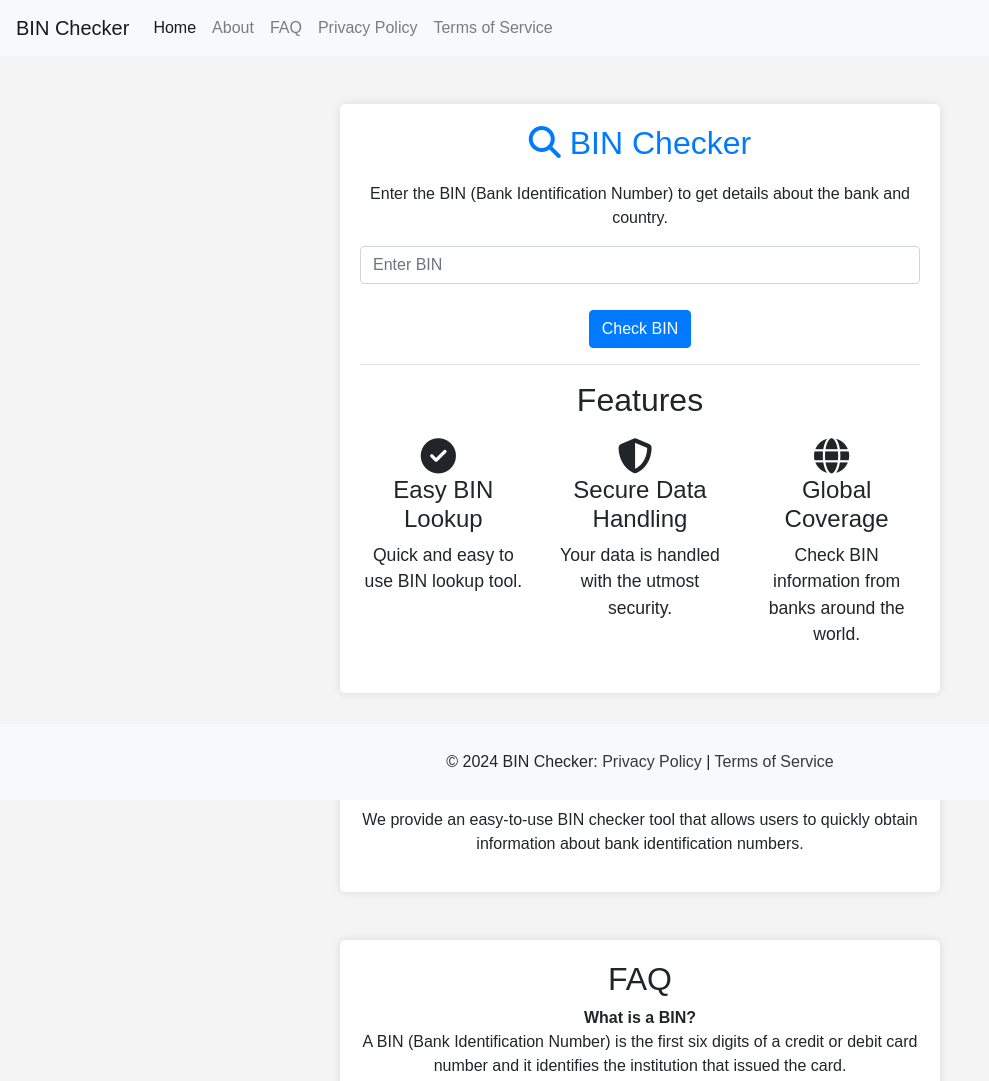
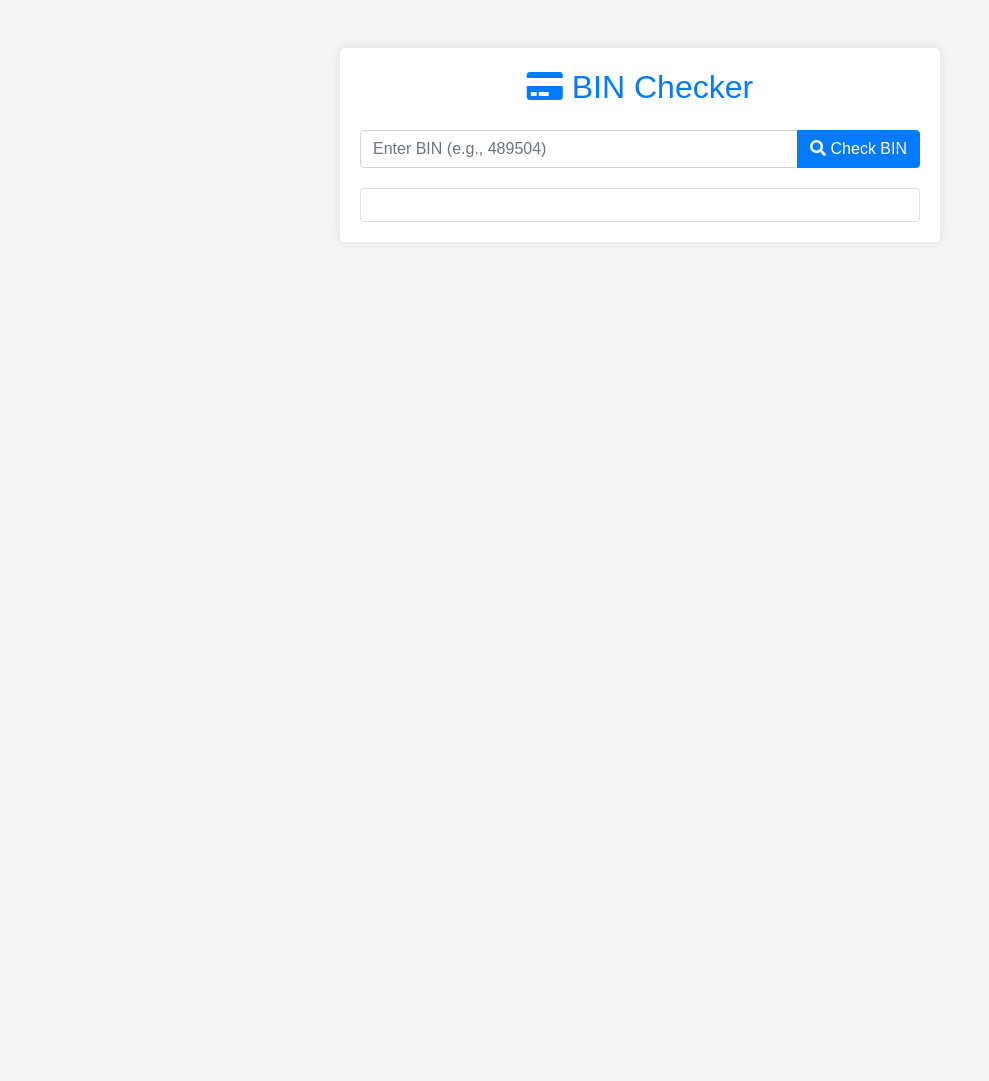
Before and after one commit to saikothasan/Bin-checker, a plain HTML site: page index.html in a window 1280 px wide. Shown: the top 1081 px of the page, without its empty margins (0-989 px from the left). After the commit the page ends 800 px from the top, so only its background shows below. Drawn offline with nearby package versions, Linux system fonts and the light colour scheme.

Commit message:
Update index.html

```diff
--- a/index.html
+++ b/index.html
@@ -3,93 +3,29 @@
 <head>
     <meta charset="UTF-8">
     <meta name="viewport" content="width=device-width, initial-scale=1.0">
+    <meta name="description" content="BIN Checker - Check your BIN information easily.">
     <title>BIN Checker</title>
-    <meta name="description" content="Check Bank Identification Numbers (BIN) with ease using our BIN Checker. Get details like bank name and country.">
-    <meta name="keywords" content="BIN Checker, Bank Identification Number, BIN lookup">
-    <link rel="stylesheet" href="https://maxcdn.bootstrapcdn.com/bootstrap/4.5.2/css/bootstrap.min.css">
+    <!-- Bootstrap CSS -->
+    <link rel="stylesheet" href="https://stackpath.bootstrapcdn.com/bootstrap/4.5.2/css/bootstrap.min.css">
+    <!-- Font Awesome -->
+    <link rel="stylesheet" href="https://cdnjs.cloudflare.com/ajax/libs/font-awesome/5.15.4/css/all.min.css">
     <link rel="stylesheet" href="styles.css">
-    <script src="https://kit.fontawesome.com/a076d05399.js" crossorigin="anonymous"></script>
 </head>
 <body>
-    <nav class="navbar navbar-expand-lg navbar-light bg-light">
-        <a class="navbar-brand" href="#">BIN Checker</a>
-        <button class="navbar-toggler" type="button" data-toggle="collapse" data-target="#navbarNav" aria-controls="navbarNav" aria-expanded="false" aria-label="Toggle navigation">
-            <span class="navbar-toggler-icon"></span>
-        </button>
-        <div class="collapse navbar-collapse" id="navbarNav">
-            <ul class="navbar-nav">
-                <li class="nav-item active">
-                    <a class="nav-link" href="#">Home <span class="sr-only">(current)</span></a>
-                </li>
-                <li class="nav-item">
-                    <a class="nav-link" href="#about">About</a>
-                </li>
-                <li class="nav-item">
-                    <a class="nav-link" href="#faq">FAQ</a>
-                </li>
-                <li class="nav-item">
-                    <a class="nav-link" href="#privacy-policy">Privacy Policy</a>
-                </li>
-                <li class="nav-item">
-                    <a class="nav-link" href="#terms">Terms of Service</a>
-                </li>
-            </ul>
-        </div>
-    </nav>
     <div class="container mt-5">
-        <h1><i class="fas fa-search"></i> BIN Checker</h1>
-        <p>Enter the BIN (Bank Identification Number) to get details about the bank and country.</p>
-        <input type="text" id="bin-input" class="form-control" placeholder="Enter BIN">
-        <button id="check-bin" class="btn btn-primary mt-3">Check BIN</button>
-        <div id="result" class="mt-3"></div>
-        <hr>
-        <div class="features">
-            <h2>Features</h2>
-            <div class="row">
-                <div class="col-md-4 feature-item">
-                    <i class="fas fa-check-circle fa-2x"></i>
-                    <h4>Easy BIN Lookup</h4>
-                    <p>Quick and easy to use BIN lookup tool.</p>
-                </div>
-                <div class="col-md-4 feature-item">
-                    <i class="fas fa-shield-alt fa-2x"></i>
-                    <h4>Secure Data Handling</h4>
-                    <p>Your data is handled with the utmost security.</p>
-                </div>
-                <div class="col-md-4 feature-item">
-                    <i class="fas fa-globe fa-2x"></i>
-                    <h4>Global Coverage</h4>
-                    <p>Check BIN information from banks around the world.</p>
-                </div>
+        <h1 class="text-center mb-4"><i class="fas fa-credit-card"></i> BIN Checker</h1>
+        <div class="input-group mb-3">
+            <input type="text" id="binInput" class="form-control" placeholder="Enter BIN (e.g., 489504)">
+            <div class="input-group-append">
+                <button id="checkBinButton" class="btn btn-primary"><i class="fas fa-search"></i> Check BIN</button>
             </div>
         </div>
+        <div id="result" class="result border rounded p-3"></div>
     </div>
-    <div class="container mt-5" id="about">
-        <h2>About Us</h2>
-        <p>We provide an easy-to-use BIN checker tool that allows users to quickly obtain information about bank identification numbers.</p>
-    </div>
-    <div class="container mt-5" id="faq">
-        <h2>FAQ</h2>
-        <p><strong>What is a BIN?</strong><br>A BIN (Bank Identification Number) is the first six digits of a credit or debit card number and it identifies the institution that issued the card.</p>
-        <p><strong>How accurate is the BIN data?</strong><br>We strive to keep our data as accurate and up-to-date as possible, but there may be occasional discrepancies.</p>
-    </div>
-    <div class="container mt-5" id="privacy-policy">
-        <h2>Privacy Policy</h2>
-        <p>We are committed to protecting your privacy. All data collected is used solely for the purpose of providing the BIN checking service.</p>
-    </div>
-    <div class="container mt-5 mb-5" id="terms">
-        <h2>Terms of Service</h2>
-        <p>By using our BIN checker tool, you agree to our terms of service, which include guidelines for proper use and limitations of liability.</p>
-    </div>
-    <footer class="bg-light text-center text-lg-start">
-        <div class="text-center p-3">
-            © 2024 BIN Checker:
-            <a class="text-dark" href="#privacy-policy"> Privacy Policy</a> | <a class="text-dark" href="#terms"> Terms of Service</a>
-        </div>
-    </footer>
-    <script src="https://ajax.googleapis.com/ajax/libs/jquery/3.5.1/jquery.min.js"></script>
-    <script src="https://cdnjs.cloudflare.com/ajax/libs/popper.js/1.16.0/umd/popper.min.js"></script>
-    <script src="https://maxcdn.bootstrapcdn.com/bootstrap/4.5.2/js/bootstrap.min.js"></script>
     <script src="script.js"></script>
+    <!-- Bootstrap JS and dependencies -->
+    <script src="https://code.jquery.com/jquery-3.5.1.slim.min.js"></script>
+    <script src="https://cdn.jsdelivr.net/npm/@popperjs/core@2.5.3/dist/umd/popper.min.js"></script>
+    <script src="https://stackpath.bootstrapcdn.com/bootstrap/4.5.2/js/bootstrap.min.js"></script>
 </body>
 </html>
```
